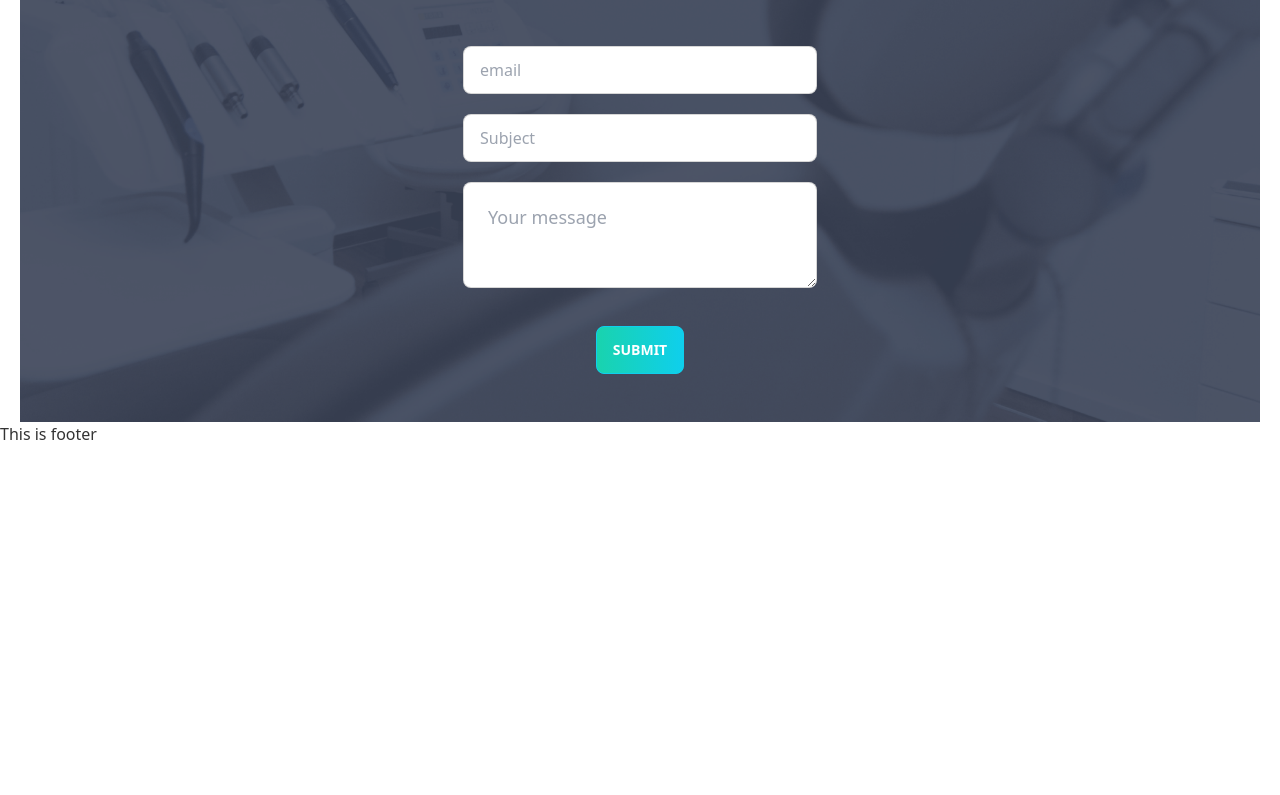
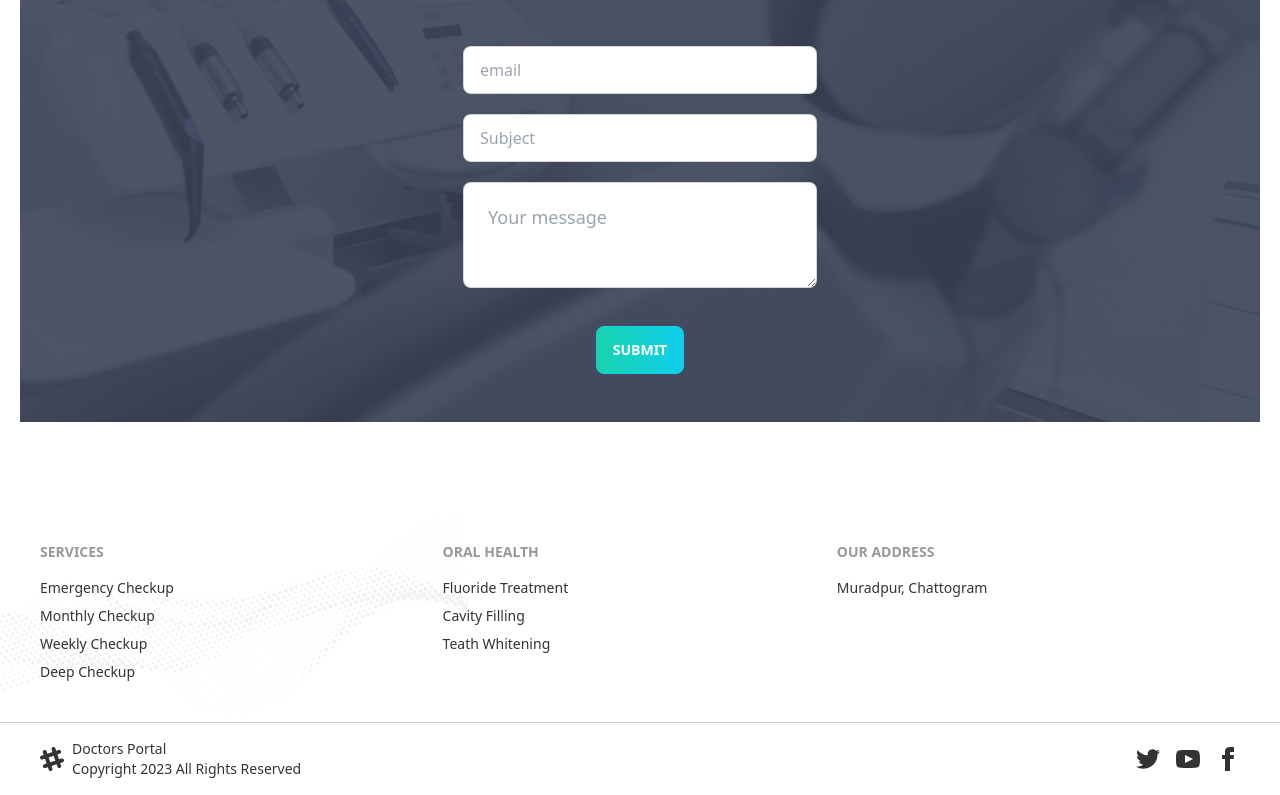
Before and after one commit to KawsarCoder/Doctors-Portal, a React (Vite) app: page / in a window 1280 px wide. Shown: the part 3163-3958 px from the top of the page. Before the commit the page ends 3609 px from the top, so only its background shows below. Built offline with nearby package versions, Linux system fonts and the light colour scheme.

Commit message:
footer added

```diff
--- /dev/null
+++ b/src/Components/Shared/Footer/Footer.css
@@ -0,0 +1,6 @@
+#footerContent {
+  background-image: url(../../../assets/images/footer.png);
+  background-repeat: no-repeat;
+  background-size: contain;
+  background-attachment: unset;
+}
--- a/src/Components/Shared/Footer/Footer.jsx
+++ b/src/Components/Shared/Footer/Footer.jsx
@@ -1,10 +1,104 @@
 import React from "react";
+import "./Footer.css";
 
 const Footer = () => {
   return (
-    <div>
-      <h1>This is footer</h1>
-    </div>
+    <section>
+      <footer
+        className="footer p-10 text-base-content mt-20"
+        id="footerContent"
+      >
+        <div>
+          <span className="footer-title">Services</span>
+          <a href="/" className="link link-hover">
+            Emergency Checkup
+          </a>
+          <a href="/" className="link link-hover">
+            Monthly Checkup
+          </a>
+          <a href="/" className="link link-hover">
+            Weekly Checkup
+          </a>
+          <a href="/" className="link link-hover">
+            Deep Checkup
+          </a>
+        </div>
+        <div>
+          <span className="footer-title">ORAL HEALTH</span>
+          <a href="/" className="link link-hover">
+            Fluoride Treatment
+          </a>
+          <a href="/" className="link link-hover">
+            Cavity Filling
+          </a>
+          <a href="/" className="link link-hover">
+            Teath Whitening
+          </a>
+        </div>
+        <div>
+          <span className="footer-title">OUR ADDRESS</span>
+          <a href="/" className="link link-hover">
+            Muradpur, Chattogram
+          </a>
+        </div>
+      </footer>
+      <footer className="footer px-10 py-4 border-t text-base-content border-base-300">
+        <div className="items-center grid-flow-col">
+          <svg
+            width="24"
+            height="24"
+            viewBox="0 0 24 24"
+            xmlns="http://www.w3.org/2000/svg"
+            fillRule="evenodd"
+            clipRule="evenodd"
+            className="fill-current"
+          >
+            <path d="M22.672 15.226l-2.432.811.841 2.515c.33 1.019-.209 2.127-1.23 2.456-1.15.325-2.148-.321-2.463-1.226l-.84-2.518-5.013 1.677.84 2.517c.391 1.203-.434 2.542-1.831 2.542-.88 0-1.601-.564-1.86-1.314l-.842-2.516-2.431.809c-1.135.328-2.145-.317-2.463-1.229-.329-1.018.211-2.127 1.231-2.456l2.432-.809-1.621-4.823-2.432.808c-1.355.384-2.558-.59-2.558-1.839 0-.817.509-1.582 1.327-1.846l2.433-.809-.842-2.515c-.33-1.02.211-2.129 1.232-2.458 1.02-.329 2.13.209 2.461 1.229l.842 2.515 5.011-1.677-.839-2.517c-.403-1.238.484-2.553 1.843-2.553.819 0 1.585.509 1.85 1.326l.841 2.517 2.431-.81c1.02-.33 2.131.211 2.461 1.229.332 1.018-.21 2.126-1.23 2.456l-2.433.809 1.622 4.823 2.433-.809c1.242-.401 2.557.484 2.557 1.838 0 .819-.51 1.583-1.328 1.847m-8.992-6.428l-5.01 1.675 1.619 4.828 5.011-1.674-1.62-4.829z"></path>
+          </svg>
+          <p>
+            Doctors Portal <br />
+            Copyright 2023 All Rights Reserved
+          </p>
+        </div>
+        <div className="md:place-self-center md:justify-self-end">
+          <div className="grid grid-flow-col gap-4">
+            <a href="/">
+              <svg
+                xmlns="http://www.w3.org/2000/svg"
+                width="24"
+                height="24"
+                viewBox="0 0 24 24"
+                className="fill-current"
+              >
+                <path d="M24 4.557c-.883.392-1.832.656-2.828.775 1.017-.609 1.798-1.574 2.165-2.724-.951.564-2.005.974-3.127 1.195-.897-.957-2.178-1.555-3.594-1.555-3.179 0-5.515 2.966-4.797 6.045-4.091-.205-7.719-2.165-10.148-5.144-1.29 2.213-.669 5.108 1.523 6.574-.806-.026-1.566-.247-2.229-.616-.054 2.281 1.581 4.415 3.949 4.89-.693.188-1.452.232-2.224.084.626 1.956 2.444 3.379 4.6 3.419-2.07 1.623-4.678 2.348-7.29 2.04 2.179 1.397 4.768 2.212 7.548 2.212 9.142 0 14.307-7.721 13.995-14.646.962-.695 1.797-1.562 2.457-2.549z"></path>
+              </svg>
+            </a>
+            <a href="/">
+              <svg
+                xmlns="http://www.w3.org/2000/svg"
+                width="24"
+                height="24"
+                viewBox="0 0 24 24"
+                className="fill-current"
+              >
+                <path d="M19.615 3.184c-3.604-.246-11.631-.245-15.23 0-3.897.266-4.356 2.62-4.385 8.816.029 6.185.484 8.549 4.385 8.816 3.6.245 11.626.246 15.23 0 3.897-.266 4.356-2.62 4.385-8.816-.029-6.185-.484-8.549-4.385-8.816zm-10.615 12.816v-8l8 3.993-8 4.007z"></path>
+              </svg>
+            </a>
+            <a href="/">
+              <svg
+                xmlns="http://www.w3.org/2000/svg"
+                width="24"
+                height="24"
+                viewBox="0 0 24 24"
+                className="fill-current"
+              >
+                <path d="M9 8h-3v4h3v12h5v-12h3.642l.358-4h-4v-1.667c0-.955.192-1.333 1.115-1.333h2.885v-5h-3.808c-3.596 0-5.192 1.583-5.192 4.615v3.385z"></path>
+              </svg>
+            </a>
+          </div>
+        </div>
+      </footer>
+    </section>
   );
 };
 
```
